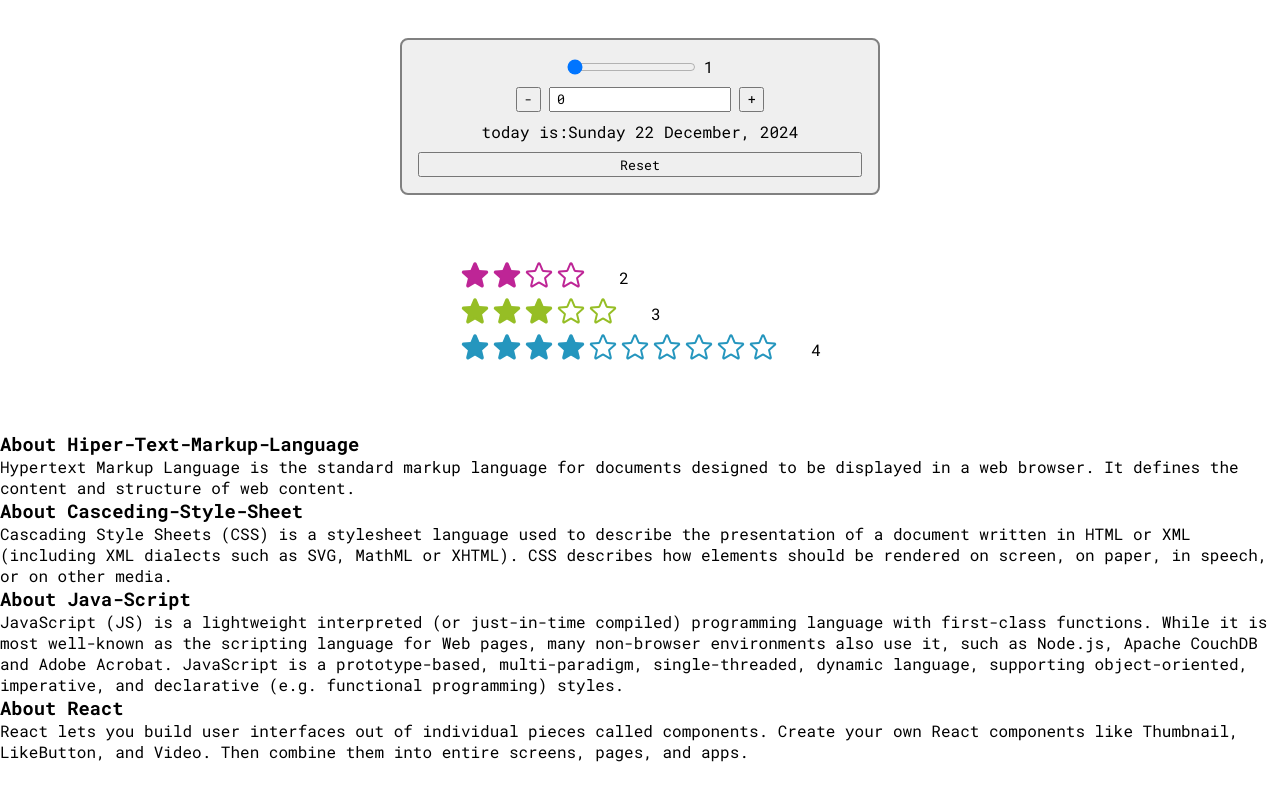
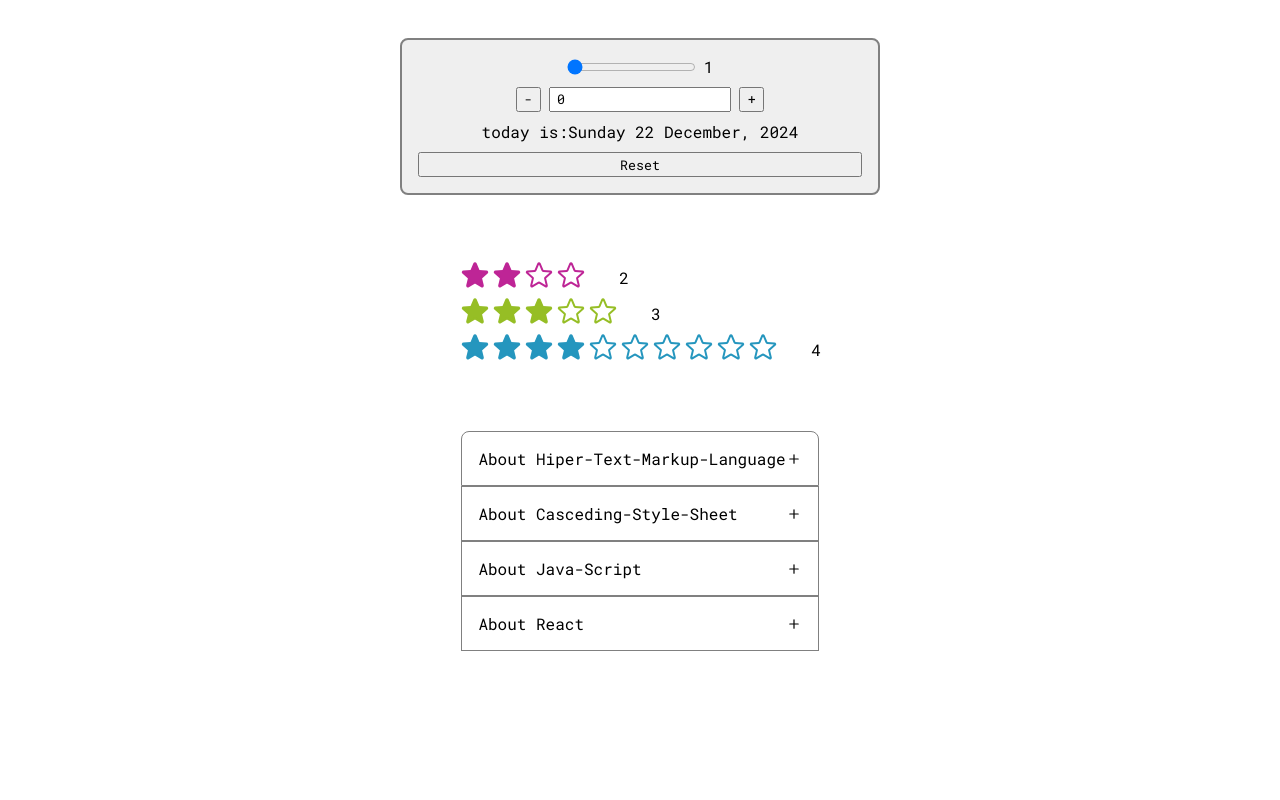
Before and after one commit to Bablubamaniya/mini-react-projects, a React (Vite) app: page / in a window 1280 px wide. Shown: the part 859-1659 px from the top of the page. After the commit the page ends 1574 px from the top, so only its background shows below. Built offline with nearby package versions, Linux system fonts and the light colour scheme.

Commit message:
project done

```diff
--- a/package.json
+++ b/package.json
@@ -11,7 +11,8 @@
   },
   "dependencies": {
     "react": "^18.3.1",
-    "react-dom": "^18.3.1"
+    "react-dom": "^18.3.1",
+    "react-icons": "^5.4.0"
   },
   "devDependencies": {
     "@eslint/js": "^9.17.0",
--- a/src/components/Accordion.jsx
+++ b/src/components/Accordion.jsx
@@ -1,34 +1,46 @@
 // import React from 'react'
 import { useState } from "react";
-import "../style/Accordion.module.css"
+import styles from "../style/Accordion.module.css";
+import { HiMiniMinus, HiMiniPlus } from "react-icons/hi2";
 
 function Acordian(props) {
-  const {contents,color} =props;
-  const [open,setOpen] = useState(false);
+  const { contents } = props;
+  const [open, setOpen] = useState(false);
+  function handleClick(index) {
+    setOpen((currState) => (currState === index ? null : index));
+  }
+
   return (
-    <div>
-      {contents.map(function(contents,index){
+    <div className={styles.container}>
+      {contents.map(function (contents, index) {
         return (
           <Row
-          title={contents.title}
-          details={contents.details}
-          key={index}
+            title={contents.title}
+            details={contents.details}
+            key={index}
+            handleClick={handleClick}
+            index={index}
+            isOpen={open === index}
           />
         );
       })}
-      </div>
+    </div>
   );
-  function Row(props){
-    const {title,details}=props;
+  function Row(props) {
+    const { title, details, handleClick, index, isOpen } = props;
     return (
-      <div>
-      <h3>{title}</h3>
-      <p>{details}</p>
+      <div className={styles.row}>
+        <h3 onClick={ () => handleClick (index)}  className={styles.title}>
+          <span>
+            {title} {isOpen ? <HiMiniMinus/>:<HiMiniPlus/>}
+            {/* <HiMiniPlus /> */}
+          </span>
+        </h3>
+
+        {isOpen && <p className={styles.details}>{details} </p>}
       </div>
     );
   }
-
 }
 
-
 export default Acordian;
--- a/src/style/Accordion.module.css
+++ b/src/style/Accordion.module.css
@@ -0,0 +1,50 @@
+.container {
+    max-width: 45rem;
+    border-radius: 0.5rem;
+    overflow: none;
+}
+
+.container .row:first-child > h3 {
+    border-radius: 0.5rem 0.5rem 0 0;
+}
+
+.container .row:last-child > p {
+    border-radius: 0 0 0.5rem 0.5rem;
+    border-bottom: 1px solid grey;
+}
+
+.title {
+    padding: 1rem;
+    border: 1px solid grey;
+    font-weight: normal;
+    font-size: 1rem;
+}
+
+.details {
+    padding: 1rem;
+    border-left: 1px solid grey;
+    border-right: 1px solid grey;
+}
+
+.hide {
+    display: none;
+}
+
+.row h3 {
+    cursor: pointer;
+    transition: all 0.2s;
+}
+
+.row h3:hover {
+    background-color: rgba(128, 128, 128, 0.25);
+}
+
+.row h3:active {
+    background-color: rgba(128, 128, 128, 0.35);
+}
+
+.row h3 > span {
+    display: flex;
+    align-items: center;
+    justify-content: space-between;
+}
```
Also changed, not shown: 1 other file (tests, documents, lock files or other folders).
